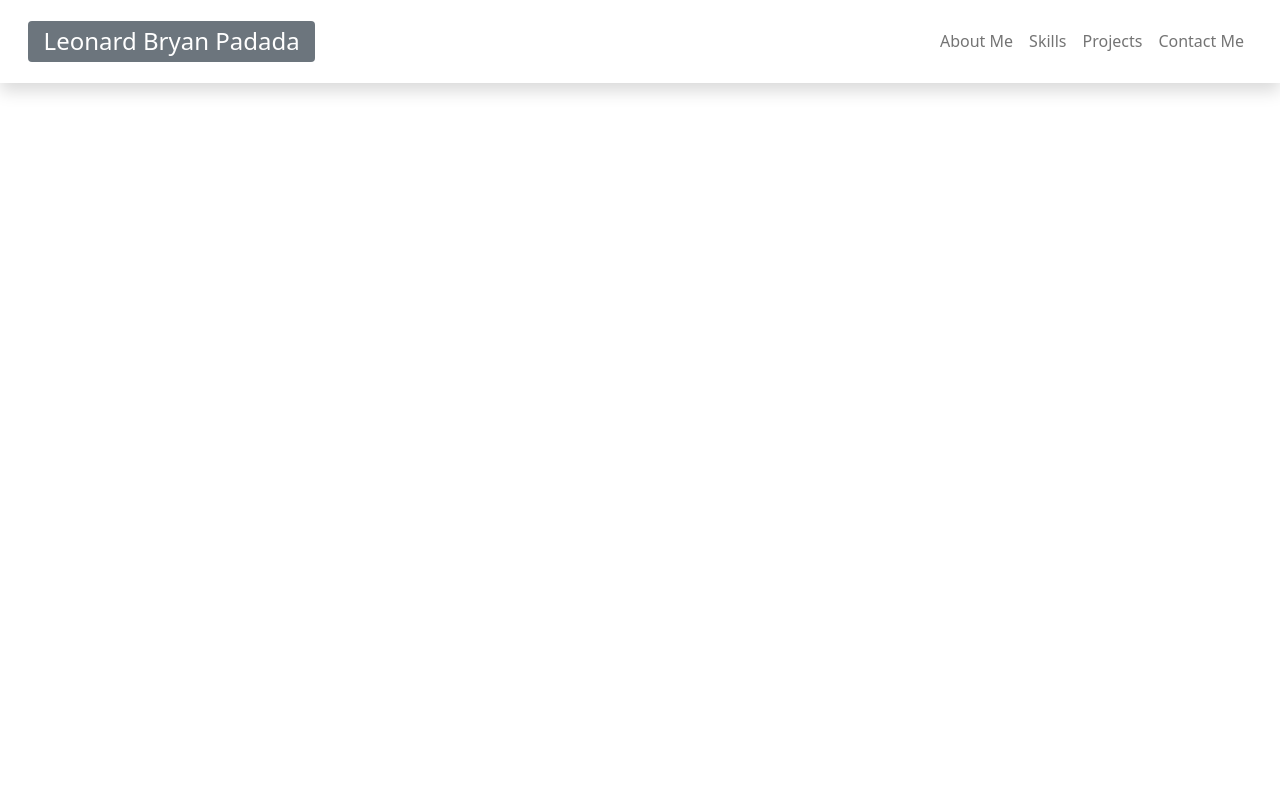
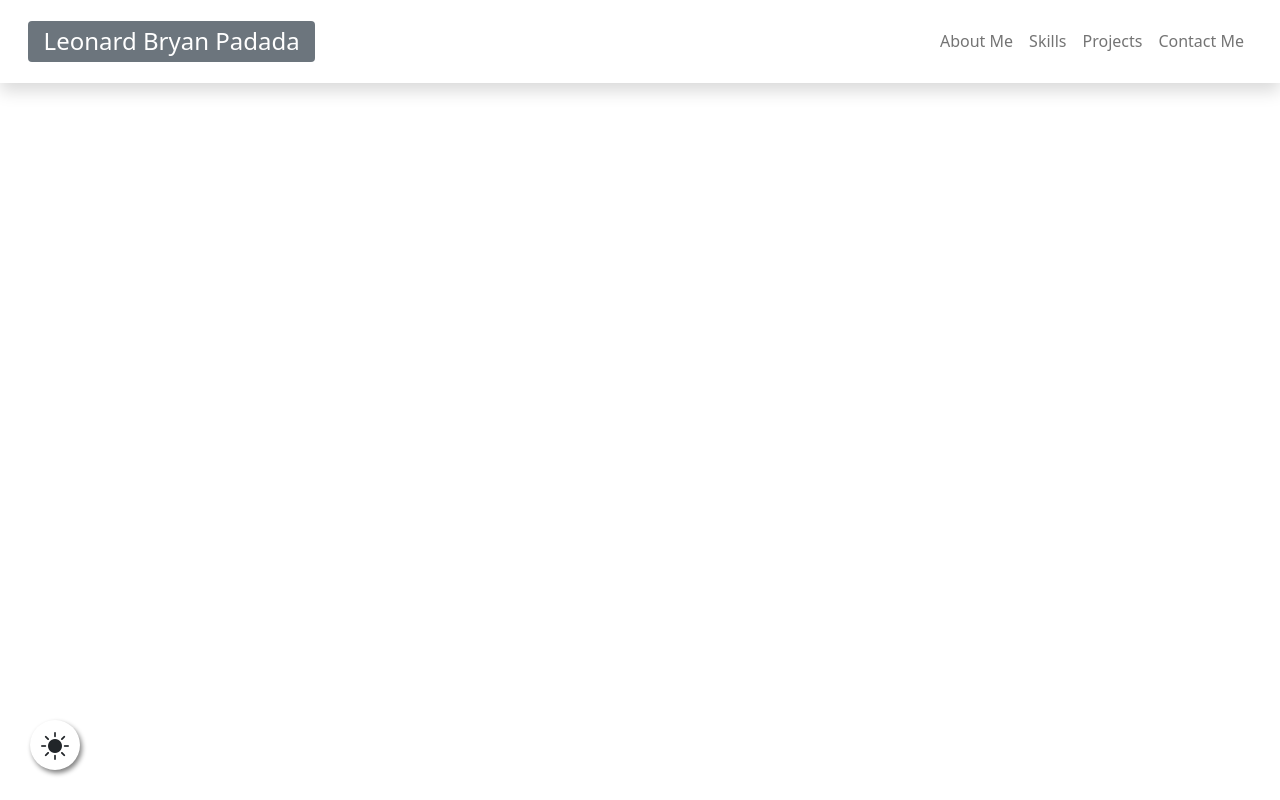
Before and after one commit to leonardbryan/myportfolio, a plain HTML site: page index.html in a window 1280 px wide. Drawn offline with nearby package versions, Linux system fonts and the light colour scheme.

Commit message:
Dark and Light Mode Button

```diff
--- a/index.html
+++ b/index.html
@@ -6,6 +6,7 @@
     <meta name="viewport" content="width=device-width, initial-scale=1.0">
     <link href="https://cdn.jsdelivr.net/npm/bootstrap@5.0.2/dist/css/bootstrap.min.css" rel="stylesheet" integrity="sha384-EVSTQN3/azprG1Anm3QDgpJLIm9Nao0Yz1ztcQTwFspd3yD65VohhpuuCOmLASjC" crossorigin="anonymous">
     <link rel="stylesheet" href="https://cdn.jsdelivr.net/npm/bootstrap-icons@1.5.0/font/bootstrap-icons.css">
+    <link rel="stylesheet" href="style.css">
     <title>My Portfolio</title>
 
 </head>
@@ -52,10 +53,10 @@
             </div>
         </div>
     </nav>
-
-    <!-- <div class="fixed-bottom">
-        <i class="bi bi-brightness-high-fill fs-4"></i>
-    </div> -->
+     <!-- Dark / Light Mode Button -->
+    <div class="dark-light-btn">
+        <i class="bi bi-brightness-high-fill fs-3"></i>
+    </div>
 </body>
 
 <script src="https://cdn.jsdelivr.net/npm/bootstrap@5.0.2/dist/js/bootstrap.bundle.min.js" integrity="sha384-MrcW6ZMFYlzcLA8Nl+NtUVF0sA7MsXsP1UyJoMp4YLEuNSfAP+JcXn/tWtIaxVXM" crossorigin="anonymous">
--- /dev/null
+++ b/style.css
@@ -0,0 +1,19 @@
+/* Dark / Light Mode Button */
+.dark-light-btn {
+    position: fixed;
+    bottom: 30px;
+    left: 30px;
+    border-radius: 50%;
+    width: 50px;
+    height: 50px;
+    box-shadow: 2px 3px 5px grey;
+    z-index: 3;
+    display: flex;
+    flex-direction: column;
+    align-items: center;
+    justify-content: center;
+}
+
+.dark-light-btn:hover {
+    cursor: pointer;
+}
```
